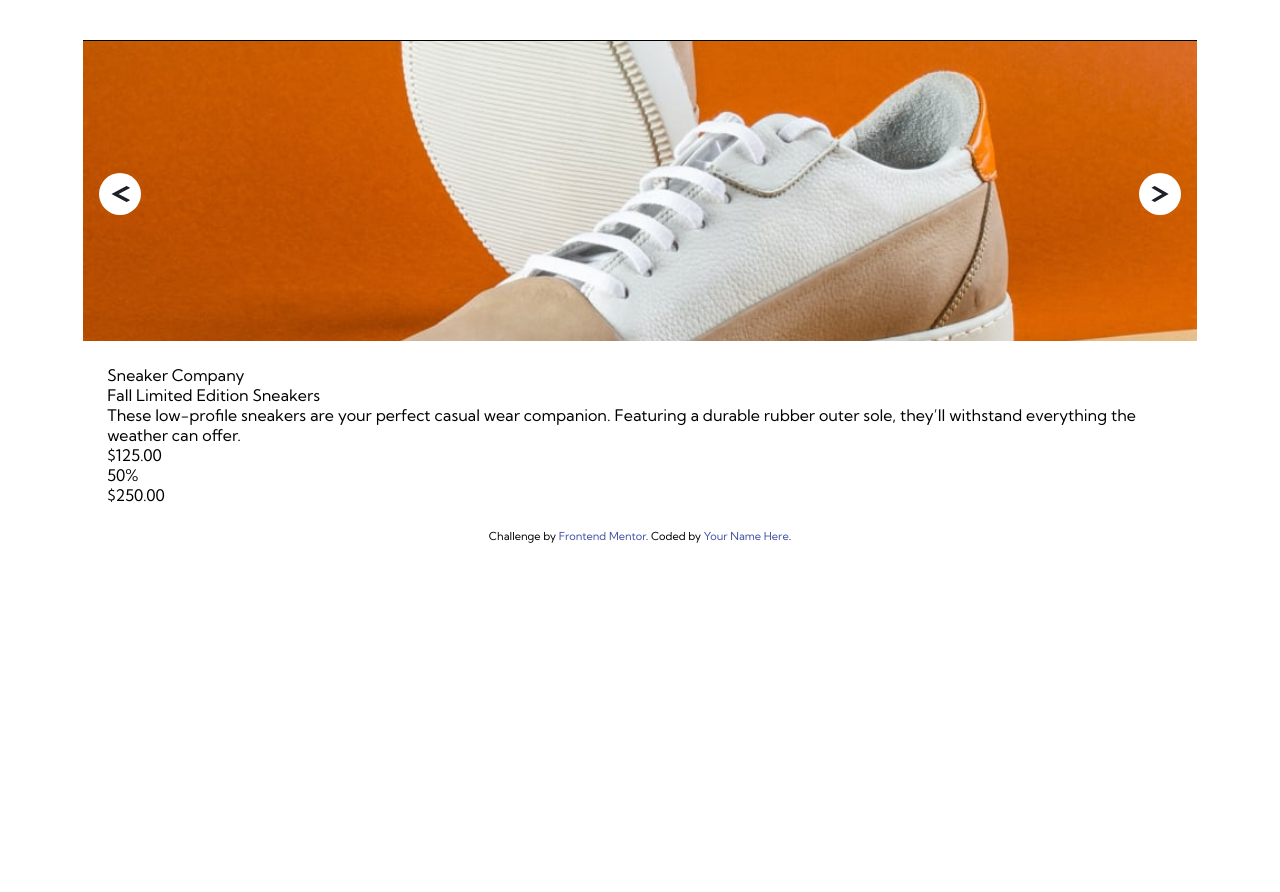
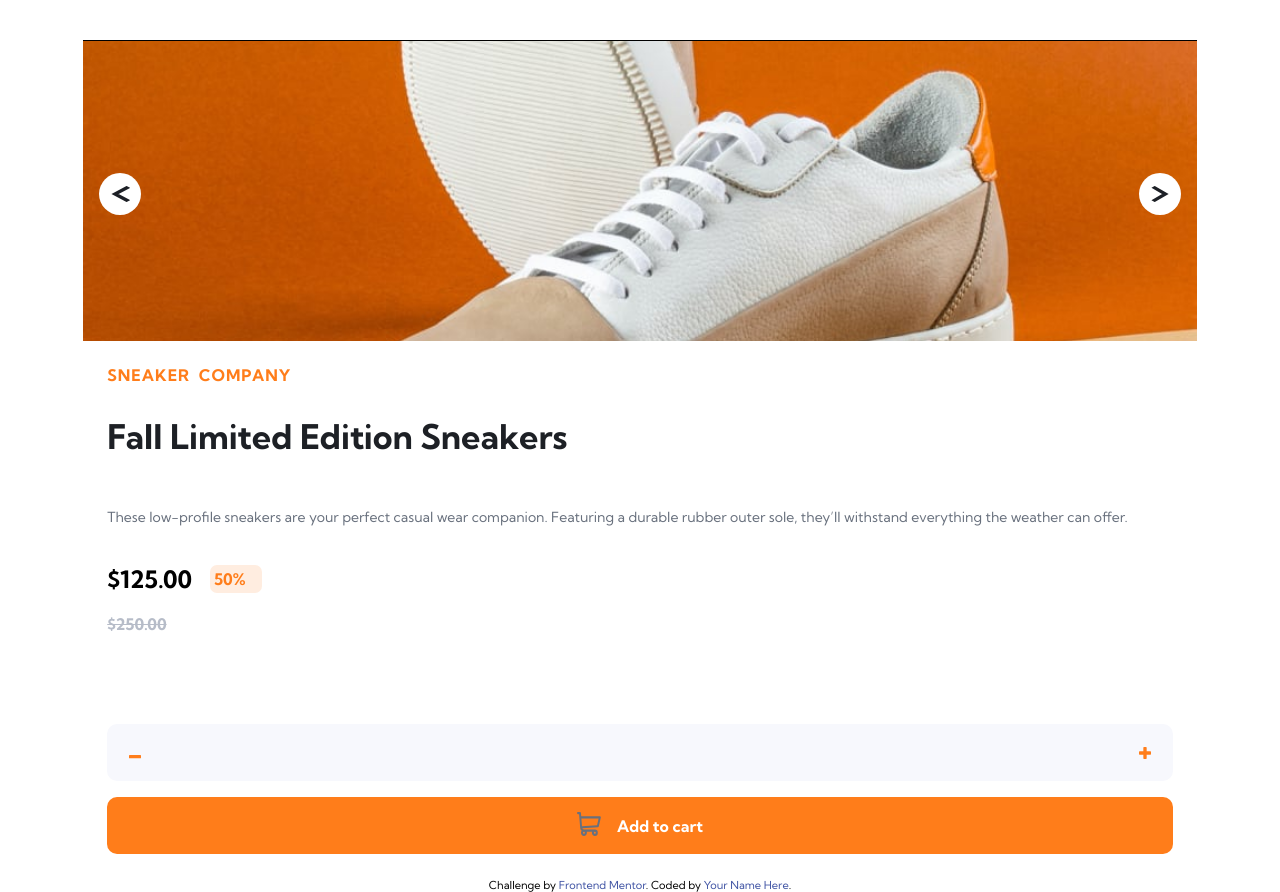
Before and after one commit to ChrisCox12/e-commerce-product-page, a plain HTML site: page index.html in a window 1280 px wide. Shown: the part 100-992 px from the top of the page. Before the commit the page ends 800 px from the top, so only its background shows below. Drawn offline with Linux system fonts and the light colour scheme.

Commit message:
some css; some html

```diff
--- a/index.html
+++ b/index.html
@@ -112,13 +112,32 @@
       </div>
 
       <div class="product-info__price">
-        <div class="product-info__price__current">$125.00</div>
-        <div class="product-info__price__sale">50%</div>
+        <div class="product-info__price__price-sale">
+          <div class="product-info__price__current">$125.00</div>
+          <div class="product-info__price__sale">50%</div>
+        </div>
         <div class="product-info__price__previous">$250.00</div>
       </div>
     </div>
 
-    <div class="cart-buttons"></div>
+    <div class="cart-buttons">
+      <div class="cart-buttons__quantity">
+        <div class="cart-buttons__quantity__minus">
+          <img src="./images/icon-minus.svg" alt="minus icon">
+        </div>
+
+        <div class="cart-buttons__quantity__counter"></div>
+
+        <div class="cart-buttons__quantity__plus">
+          <img src="./images/icon-plus.svg" alt="plus icon">
+        </div>
+      </div>
+
+      <div class="cart-buttons__atc">
+        <span><img src="./images/icon-cart.svg" alt="shopping cart icon"></span>
+        Add to cart
+      </div>
+    </div>
   </div>
 
 
--- a/styles.css
+++ b/styles.css
@@ -1,10 +1,10 @@
 :root {
     --primary-orange: hsl(26, 100%, 55%);
     --secondary-orange: hsl(25, 100%, 94%);
-    --v-d-blue: hsl(220, 13%, 13%);
-    --d-g-ble: hsl(219, 9%, 45%);
-    --g-blue: hsl(220, 14%, 75%);
-    --l-g-blue: hsl(223, 64%, 98%);
+    --text-clr-1: hsl(220, 13%, 13%);
+    --text-clr-2: hsl(219, 9%, 45%);
+    --text-clr-3: hsl(220, 14%, 75%);
+    --clr-grey: hsl(223, 64%, 98%);
     --white: hsl(0, 0%, 100%);
     --black: hsl(0, 0%, 0%);
     --transparent-black: hsl(0, 0%, 0%, 0.75);
@@ -32,7 +32,6 @@ a {
 img {
     width: 100%;
     height: 100%;
-
 }
 
 ul {
@@ -186,6 +185,94 @@ ul {
     right: 16px;
 }
 
+.product-info__maker {
+    text-transform: uppercase;
+    font-weight: var(--ft-bold);
+    color: var(--primary-orange);
+    word-spacing: 4px;
+    letter-spacing: 1px;
+}
+
+.product-info__product-model {
+    font-weight: var(--ft-bold);
+    color: var(--text-clr-1);
+}
+
+.product-info__description {
+    font-weight: var(--ft-reg);
+    color: var(--text-clr-2);
+    margin-bottom: 38px;
+}
+
+.product-info__price {
+    display: flex;
+}
+
+.product-info__price__price-sale {
+    display: flex;
+}
+
+.product-info__price > * {
+    font-weight: var(--ft-bold);
+}
+
+.product-info__price__current {
+    font-size: 24px;
+    margin-right: 18px;
+}
+
+.product-info__price__sale {
+    color: var(--primary-orange);
+    background-color: var(--secondary-orange);
+    border-radius: 7px;
+    padding: 4px;
+    width: 52px;
+    height: 28px;
+    font-size: 16px;
+}
+
+.product-info__price__previous {
+    text-decoration: line-through;
+    font-size: 16px;
+    color: var(--text-clr-3);
+}
+
+.cart-buttons {
+    padding: 24px;
+}
+
+.cart-buttons__quantity {
+    display: flex;
+    flex-direction: row;
+    justify-content: space-between;
+    align-items: center;
+    padding: 22px;
+    border-radius: 10px;
+    background-color: var(--clr-grey);
+    height: 57px;
+}
+
+.cart-buttons__atc {
+    display: flex;
+    align-items: center;
+    justify-content: center;
+    padding: 22px;
+    background-color: var(--primary-orange);
+    color: var(--white);
+    font-weight: var(--ft-bold);
+    border-radius: 10px;
+    height: 57px;
+}
+
+.cart-buttons__atc span {
+    margin-right: 16px;
+}
+
+.cart-buttons__atc span img {
+    height: 24px;
+    width: 24px;
+}
+
 .toggled--Sidebar {
     transform: translateX(0%);
 }
@@ -252,6 +339,33 @@ ul {
     .product-info {
         padding: 24px;
     }
+
+    .product-info__price {
+        justify-content: space-between;
+        margin-bottom: 32px;
+    }
+
+    .product-info__price__price-sale {
+        align-items: center;
+    }
+
+    .product-info__maker {
+        margin-bottom: 24px;
+        font-size: 14px;
+    }
+
+    .product-info__product-model {
+        font-size: 24px;
+        margin-bottom: 30px;
+    }
+
+    .product-info__description {
+        font-size: 14px;
+    }
+
+    .cart-buttons__quantity {
+        margin-bottom: 16px;
+    }
 }
 
 @media screen and (min-width: 768px) {
@@ -294,6 +408,22 @@ ul {
 
     .divider {
         display: block;
+    }
+
+    .product-info__maker {
+        margin-bottom: 30px;
+        font-size: 16px;
+    }
+
+    .product-info__product-model {
+        font-size: 34px;
+        margin-bottom: 50px;
+    }
+
+    .product-info__price {
+        margin-bottom: 42px;
+        flex-direction: column;
+        row-gap: 20px;
     }
 }
 
```
